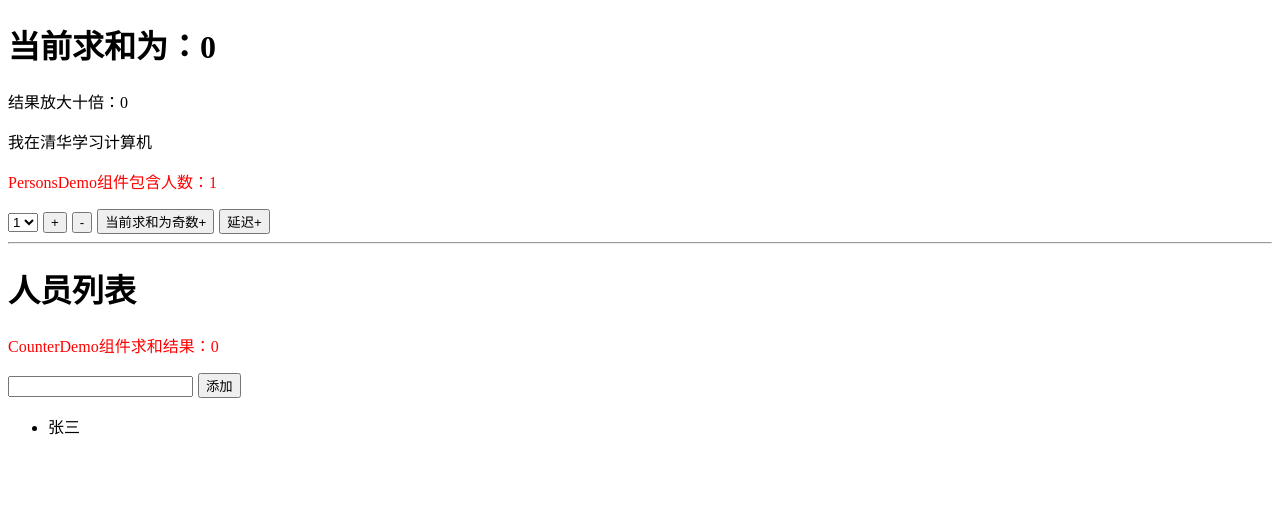
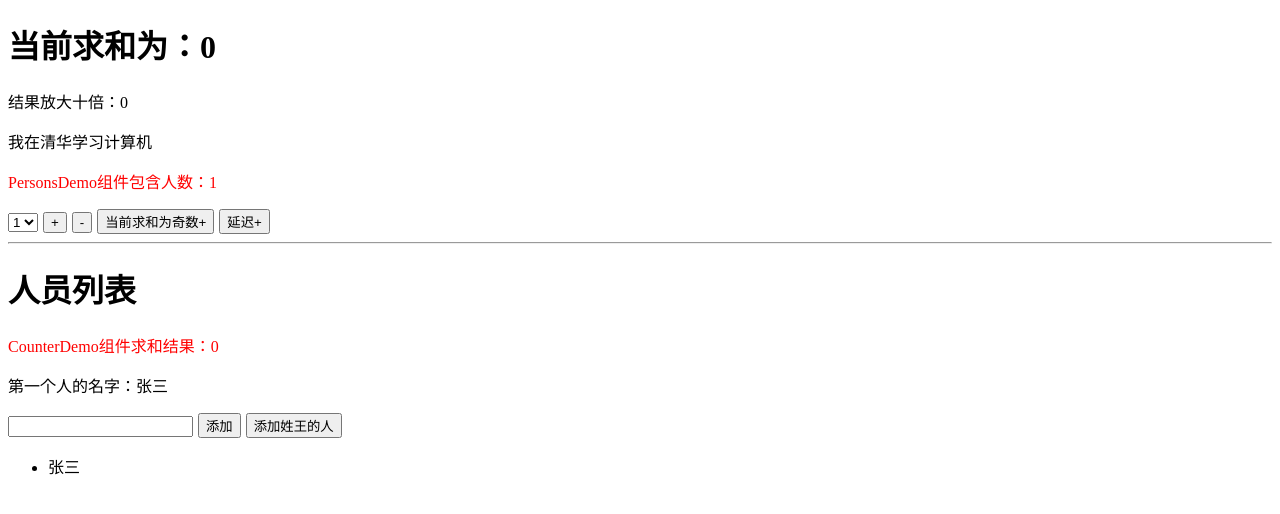
Before and after one commit to CQ-Developer/vue2-demo-node, a Vue app: page / in a window 1280 px wide. Shown: the top 514 px of the page. Built offline with nearby package versions, Linux system fonts and the light colour scheme.

Commit message:
模块化vuex

```diff
--- a/src/components/CounterDemo.vue
+++ b/src/components/CounterDemo.vue
@@ -17,6 +17,9 @@
 </template>
 
 <script>
+/**
+ * 使用map辅助函数访问命名空间的数据和方法非常方便
+ */
 import { mapState, mapGetters, mapMutations, mapActions } from 'vuex'
 export default {
     name: 'CounterDemo',
@@ -26,12 +29,16 @@ export default {
         }
     },
     methods: {
-        ...mapMutations({ plusN: 'plusValue', minusN: 'minusValue' }),
-        ...mapActions(['plusWhenOdd', 'plusDelayed'])
+        ...mapMutations('moduleCounter', { plusN: 'plusValue', minusN: 'minusValue' }),
+        ...mapActions('moduleCounter', ['plusWhenOdd', 'plusDelayed'])
     },
     computed: {
-        ...mapState(['sum', 'school', 'subject', 'persons']),
-        ...mapGetters({ timesTen: 'timesTen' })
+        ...mapState('moduleCounter', ['sum', 'school', 'subject']),
+        ...mapState('modulePerson', ['persons']),
+        ...mapGetters('moduleCounter', { timesTen: 'timesTen' })
+    },
+    mounted() {
+        console.log(this.$store)
     }
 }
 </script>
--- a/src/components/PersonsDemo.vue
+++ b/src/components/PersonsDemo.vue
@@ -2,8 +2,10 @@
     <div>
         <h1>人员列表</h1>
         <p style="color: red;">CounterDemo组件求和结果：{{ sum }}</p>
+        <p>第一个人的名字：{{ firstPersonName }}</p>
         <input type="text" v-model.trim="name">
         <button @click="createPerson">添加</button>
+        <button @click="addNamedWang">添加姓王的人</button>
         <ul>
             <li v-for="person in persons" :key="person.id">{{ person.name }}</li>
         </ul>
@@ -12,6 +14,11 @@
 
 <script>
 import { nanoid } from 'nanoid'
+
+/**
+ * 不使用map辅助函数
+ * 比较麻烦，推荐使用map辅助函数
+ */
 export default {
     name: 'PersonDemo',
     data() {
@@ -21,17 +28,27 @@ export default {
     },
     computed: {
         persons() {
-            return this.$store.state.persons
+            return this.$store.state.modulePerson.persons
         },
         sum() {
-            return this.$store.state.sum
+            return this.$store.state.moduleCounter.sum
+        },
+        firstPersonName() {
+            return this.$store.getters['modulePerson/firstPersonName']
         }
     },
     methods: {
         createPerson() {
-            this.$store.commit('addPerson', { id: nanoid(), name: this.name })
+            this.$store.commit('modulePerson/addPerson', { id: nanoid(), name: this.name })
+            this.name = ''
+        },
+        addNamedWang() {
+            this.$store.dispatch('modulePerson/addNamedWang', { id: nanoid(), name: this.name })
             this.name = ''
         }
+    },
+    mounted() {
+        console.log(this.$store)
     }
 }
 </script>
--- a/src/store/index.js
+++ b/src/store/index.js
@@ -3,14 +3,12 @@ import Vuex from 'vuex'
 
 Vue.use(Vuex)
 
-export default new Vuex.Store({
+const moduleCounter = {
+    namespaced: true,
     state: {
         sum: 0,
         school: '清华',
-        subject: '计算机',
-        persons: [
-            { id: '001', name: '张三' }
-        ]
+        subject: '计算机'
     },
     getters: {
         timesTen: state => state.sum * 10
@@ -23,7 +21,32 @@ export default new Vuex.Store({
     },
     mutations: {
         plusValue: (state, value) => state.sum += value,
-        minusValue: (state, value) => state.sum -= value,
+        minusValue: (state, value) => state.sum -= value
+    }
+}
+
+const modulePerson = {
+    namespaced: true,
+    state: {
+        persons: [
+            { id: '001', name: '张三' }
+        ]
+    },
+    getters: {
+        firstPersonName: state => state.persons[0].name
+    },
+    actions: {
+        addNamedWang: ({ commit }, payload) => {
+            if (payload.name.startsWith('王')) {
+                commit('addPerson', payload)
+            }
+        }
+    },
+    mutations: {
         addPerson: (state, value) => state.persons.unshift(value)
     }
+}
+
+export default new Vuex.Store({
+    modules: { moduleCounter, modulePerson }
 })
```
